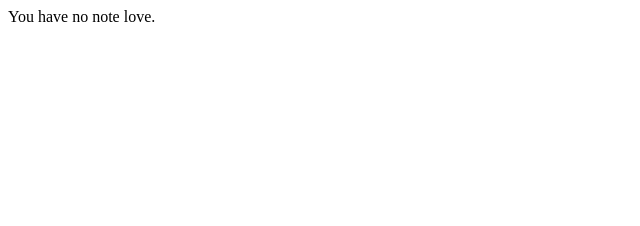
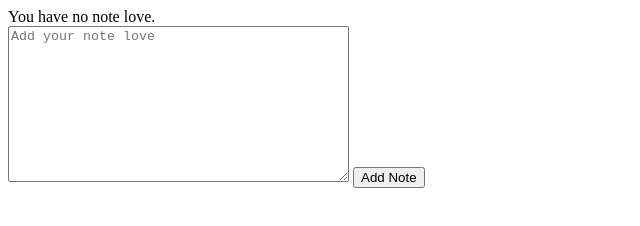
Before and after one commit to petewilkins/goat, a website: page index.html in a window 1280 px wide. Shown: the whole page, without its empty margins (0-640 px from the left). Drawn offline with Linux system fonts and the light colour scheme.

Commit message:
create form and textfield on index.html

```diff
--- a/index.html
+++ b/index.html
@@ -23,6 +23,12 @@
         Hello
     </div>
 
+      <form id="noteform" action="#addnote" method="post">
+        <textarea rows="10" cols="40" id="newnote" name="note" placeholder="Add your note love"></textarea>
+        <input id="addnotebutton" type="submit" value="Add Note">
+      </form>
+
+
     <script src='NoteControllerSpec.js'></script>
   </body>
 
```
